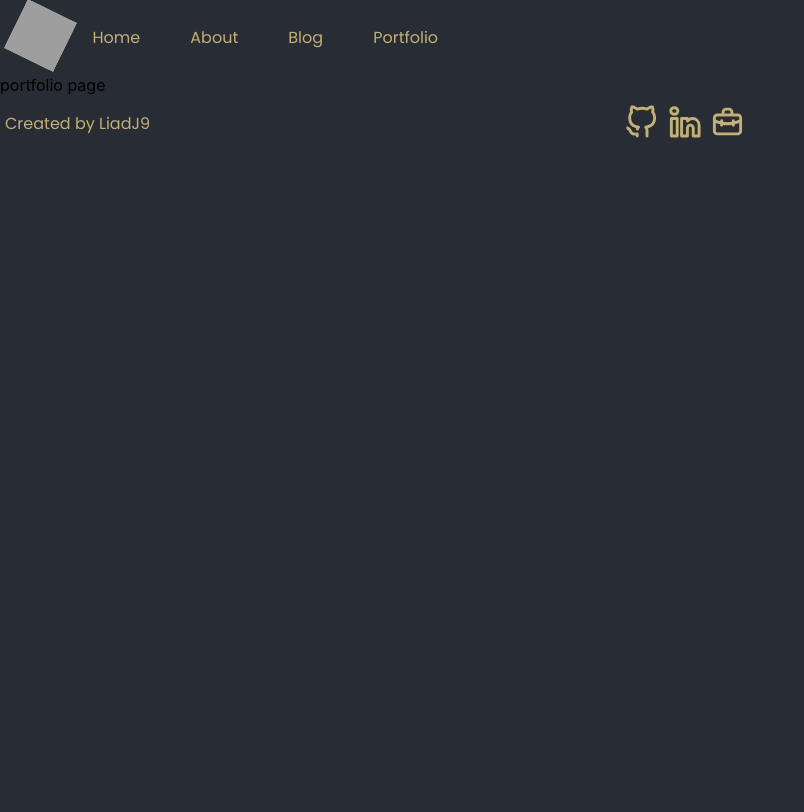
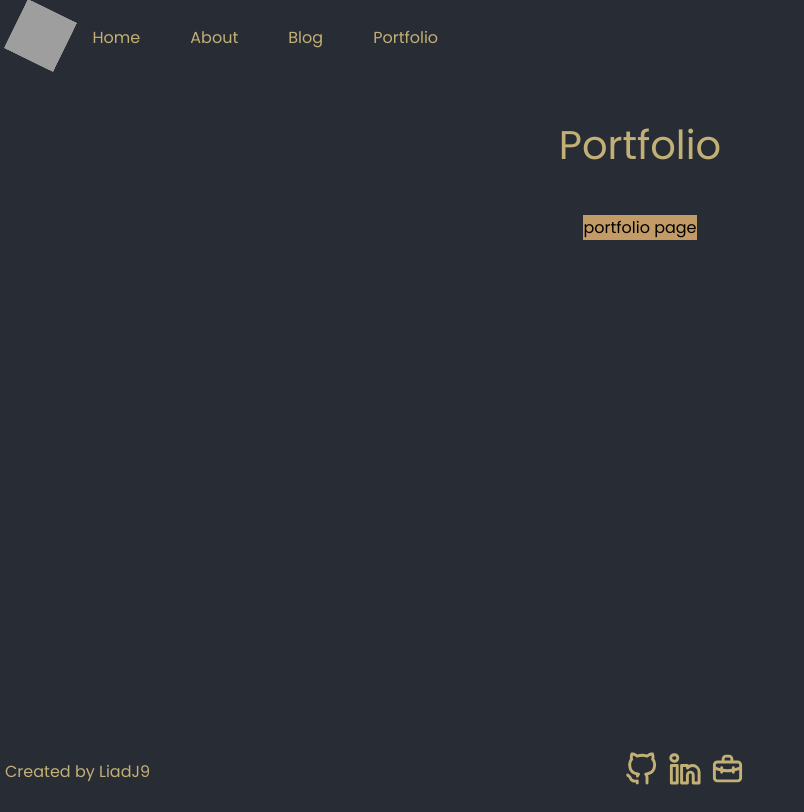
Before and after one commit to LiadJ9/Personal-website, a React (Create React App) app: page /Portfolio in a window 1280 px wide. Shown: the whole page, without its empty margins (0-804 px from the left). Built offline with nearby package versions, Linux system fonts and the light colour scheme; grey boxes are pictures that could not be loaded.

Commit message:
Adjusted body style | codeSection style

```diff
--- a/public/index.html
+++ b/public/index.html
@@ -5,10 +5,12 @@
     <link rel="icon" href="%PUBLIC_URL%/doggie.ico" />
     <link rel="preconnect" href="https://fonts.googleapis.com" />
     <link rel="preconnect" href="https://fonts.gstatic.com" crossorigin />
+    <!-- Poppins font -->
     <link
       href="https://fonts.googleapis.com/css2?family=Poppins:wght@200;300;400&display=swap"
       rel="stylesheet"
     />
+    <!-- Iconscout icons -->
     <link
       rel="stylesheet"
       href="https://unicons.iconscout.com/release/v4.0.8/css/line.css"
@@ -19,7 +21,7 @@
     <link rel="manifest" href="%PUBLIC_URL%/manifest.json" />
     <title>Personal Website</title>
   </head>
-  <body style="background-color: #282c34">
+  <body style="background-color: #282c34; font-family: Poppins, sans-serif">
     <noscript>You need to enable JavaScript to run this app.</noscript>
     <div id="root"></div>
   </body>
--- a/src/components/About/AboutSegment.tsx
+++ b/src/components/About/AboutSegment.tsx
@@ -36,7 +36,6 @@ export const AboutSegment = ({
           fontSize: "xx-large",
           justifyContent: "center",
           alignItems: "center",
-          fontFamily: "Poppins",
           maxWidth: isMobile ? "95%" : "50%",
         }}
       >
--- a/src/components/Blog/BlogItem.tsx
+++ b/src/components/Blog/BlogItem.tsx
@@ -54,7 +54,6 @@ export const BlogItem = ({
       <div style={InnerBlogpostContainerStyle}>
         <animated.h1
           style={{
-            fontFamily: "Poppins",
             textAlign: "center",
             color: Colors.DarkBrown,
             ...titleSpring,
@@ -64,7 +63,6 @@ export const BlogItem = ({
         </animated.h1>
         <p
           style={{
-            fontFamily: "Poppins",
             fontWeight: "300",
             color: Colors.DarkBrown,
           }}
--- a/src/components/Footer.tsx
+++ b/src/components/Footer.tsx
@@ -11,7 +11,7 @@ import { Colors } from "../styles/Colors";
 
 export const Footer = () => (
   <div style={FooterStyle}>
-    <p style={{ fontFamily: "Poppins", color: Colors.Cream, marginLeft: 5 }}>
+    <p style={{  color: Colors.Cream, marginLeft: 5 }}>
       Created by LiadJ9
     </p>
     <div style={InnerFooterStyle}>
--- a/src/components/Home/AboutSection.tsx
+++ b/src/components/Home/AboutSection.tsx
@@ -23,7 +23,6 @@ export const AboutSection = ({ isMobile }: AboutProps) => (
         marginTop: "3vh",
         color: Colors.SilkBrown,
         fontSize: isMobile ? "x-large" : "xx-large",
-        fontFamily: "Poppins",
         maxWidth: isMobile ? "90%" : "45%",
       }}
     >
--- a/src/components/Home/CodeSection.tsx
+++ b/src/components/Home/CodeSection.tsx
@@ -32,14 +32,13 @@ export const CodeSection = ({ isMobile }: CodeProps) => {
           display: "flex",
           flexDirection: "column",
           marginLeft: "2vh",
-          marginTop: "3vh",
+          marginTop: isMobile ? "3vh" : "",
           color: Colors.SilkBrown,
           fontSize: "xx-large",
-          fontFamily: "Poppins",
           maxWidth: isMobile ? "80%" : "36%",
         }}
       >
-        <p style={{ marginTop: "4vh" }}>Looking for more?</p>
+        <p style={{ marginTop: isMobile ? "4vh" : "0" }}>Looking for more?</p>
         <p style={{ fontSize: 24, textAlign: isMobile ? "center" : "left" }}>
           Here&apos;s an example of one of the components I created.
         </p>
@@ -48,6 +47,7 @@ export const CodeSection = ({ isMobile }: CodeProps) => {
             fontSize: isMobile ? 20 : 25,
             textAlign: isMobile ? "center" : "left",
             paddingRight: "2px",
+            maxWidth: isMobile ? "100%" : "80%",
           }}
         >
           Additionally, the source code for this website and instructions on how
@@ -64,7 +64,7 @@ export const CodeSection = ({ isMobile }: CodeProps) => {
       <div
         style={{
           display: "flex",
-          height: "80%",
+          height: "90%",
           alignSelf: "center",
           justifyContent: "center",
           width: isMobile ? "90%" : "",
@@ -86,14 +86,13 @@ export const CodeSection = ({ isMobile }: CodeProps) => {
           display: "flex",
           flexDirection: "column",
           alignItems: "center",
-          maxWidth: isMobile ? "20rem" : "16vh",
+          maxWidth: isMobile ? "20rem" : "17vh",
           marginTop: isMobile ? "2rem" : "13vh",
         }}
       >
         <p
           style={{
             textAlign: "center",
-            fontFamily: "Poppins",
             color: Colors.DarkerBrown,
             fontSize: 16,
           }}
@@ -112,7 +111,6 @@ export const CodeSection = ({ isMobile }: CodeProps) => {
             outline: "none",
             caretColor: Colors.SilkCaramel,
             color: Colors.SilkCaramel,
-            fontFamily: "Poppins",
           }}
           maxLength={2}
           onChange={(num) => {
@@ -128,7 +126,7 @@ export const CodeSection = ({ isMobile }: CodeProps) => {
       <div
         style={{
           display: "flex",
-          height: "80%",
+          height: isMobile ? "80%" : "90%",
           alignSelf: "center",
           backgroundColor: Colors.DarkerBrown,
           justifyContent: "center",
--- a/src/components/Home/MadePossible.tsx
+++ b/src/components/Home/MadePossible.tsx
@@ -22,7 +22,6 @@ export const MadePossible = ({ isMobile }: MadeProps) => (
         flexDirection: "column",
         color: Colors.SilkCaramel,
         fontSize: "large",
-        fontFamily: "Poppins",
         alignItems: "center",
       }}
     >
--- a/src/components/PageHeader.tsx
+++ b/src/components/PageHeader.tsx
@@ -1,12 +1,13 @@
-import React from "react";
+import React, { ReactNode } from "react";
 import { animated, useSpring } from "@react-spring/web";
 import { Colors } from "../styles/Colors";
 
 interface NameProps {
-  name: string;
+  children: ReactNode;
+  style?: React.CSSProperties;
 }
 
-export const PageHeader = ({ name }: NameProps) => {
+export const PageHeader = ({ children, style }: NameProps) => {
   const headerSpring = useSpring({
     from: { y: -50 },
     to: { y: 0 },
@@ -14,13 +15,13 @@ export const PageHeader = ({ name }: NameProps) => {
   return (
     <animated.p
       style={{
-        fontFamily: "Poppins",
         fontSize: 40,
         color: Colors.Cream,
         ...headerSpring,
+        ...style,
       }}
     >
-      {name}
+      {children}
     </animated.p>
   );
 };
--- a/src/pages/AboutMe.tsx
+++ b/src/pages/AboutMe.tsx
@@ -52,7 +52,7 @@ export const AboutMe = ({ isMobile }: AboutProps) => {
 
   return (
     <div style={PageStyle}>
-      <PageHeader name="About" />
+      <PageHeader>About</PageHeader>
       <div
         style={{
           display: "flex",
--- a/src/pages/Blog.tsx
+++ b/src/pages/Blog.tsx
@@ -10,7 +10,7 @@ interface BlogProps {
 
 export const Blog = ({ isMobile }: BlogProps) => (
   <div style={PageStyle}>
-    <PageHeader name="Blogs" />
+    <PageHeader>Blogs</PageHeader>
     <BlogList blogs={blogs} isMobile={isMobile} />
   </div>
 );
--- a/src/pages/Portfolio.tsx
+++ b/src/pages/Portfolio.tsx
@@ -1,9 +1,40 @@
 import React from "react";
+import { Colors } from "../styles/Colors";
+import { PageHeader } from "../components";
 
 interface PortfolioProps {
   isMobile: boolean;
 }
 
-export const Portfolio: React.FC<PortfolioProps> = ({ isMobile }) => {
-  return <div>portfolio page {isMobile}</div>;
+export const Portfolio = ({ isMobile }: PortfolioProps) => {
+  return (
+    <div
+      style={{
+        display: "flex",
+        alignItems: "center",
+        flexDirection: "column",
+        minHeight: "85vh",
+      }}
+    >
+      <PageHeader>Portfolio</PageHeader>
+      <div
+        style={{
+          display: "flex",
+          flexWrap: "wrap",
+          gridTemplateColumns: "auto auto auto auto",
+          backgroundColor: Colors.SilkCaramel,
+        }}
+      >
+        {/* {[...Array(30)].map((_, index) => (
+        <img
+          style={{ margin: "1vh" }}
+          key={index}
+          width={"10%"}
+          src={require("../images/pie.jpeg")}
+        ></img>
+      ))} */}
+        portfolio page {isMobile}
+      </div>
+    </div>
+  );
 };
--- a/src/styles/Styles.tsx
+++ b/src/styles/Styles.tsx
@@ -12,7 +12,6 @@ export const LinkStyle: CSS.Properties = {
   textDecoration: "none",
   color: Colors.Cream,
   transition: "opacity 0.2s",
-  fontFamily: "Poppins",
   justifyContent: "center",
 };
 
@@ -21,12 +20,10 @@ export const HoveredLink: CSS.Properties = {
   color: Colors.Cream,
   transition: "opacity 0.5s",
   opacity: 0.4,
-  fontFamily: "Poppins",
 };
 
 export const ParagraphStyle: CSS.Properties = {
   textAlign: "left",
-  fontFamily: "Poppins",
   wordSpacing: "length",
   lineHeight: 1.6,
   fontSize: "large",
@@ -95,7 +92,6 @@ export const Fo_o_Fo_ContainerStyle: CSS.Properties = {
 };
 
 export const Fo_o_Fo_ErrorStyle: CSS.Properties = {
-  fontFamily: "Poppins",
   marginBottom: "10vh",
   color: Colors.DarkBrown,
   fontSize: "x-large",
@@ -121,7 +117,6 @@ export const SelfSectionTextStyle: CSS.Properties = {
   marginLeft: "2vh",
   color: Colors.SilkCaramel,
   fontSize: "xx-large",
-  fontFamily: "Poppins",
   maxWidth: "45%",
 };
 
@@ -130,7 +125,6 @@ export const SelfMobileTextStyle: CSS.Properties = {
   flexDirection: "column",
   color: Colors.SilkCaramel,
   fontSize: "xx-large",
-  fontFamily: "Poppins",
   maxWidth: "100%",
   textAlign: "center",
 };
```
